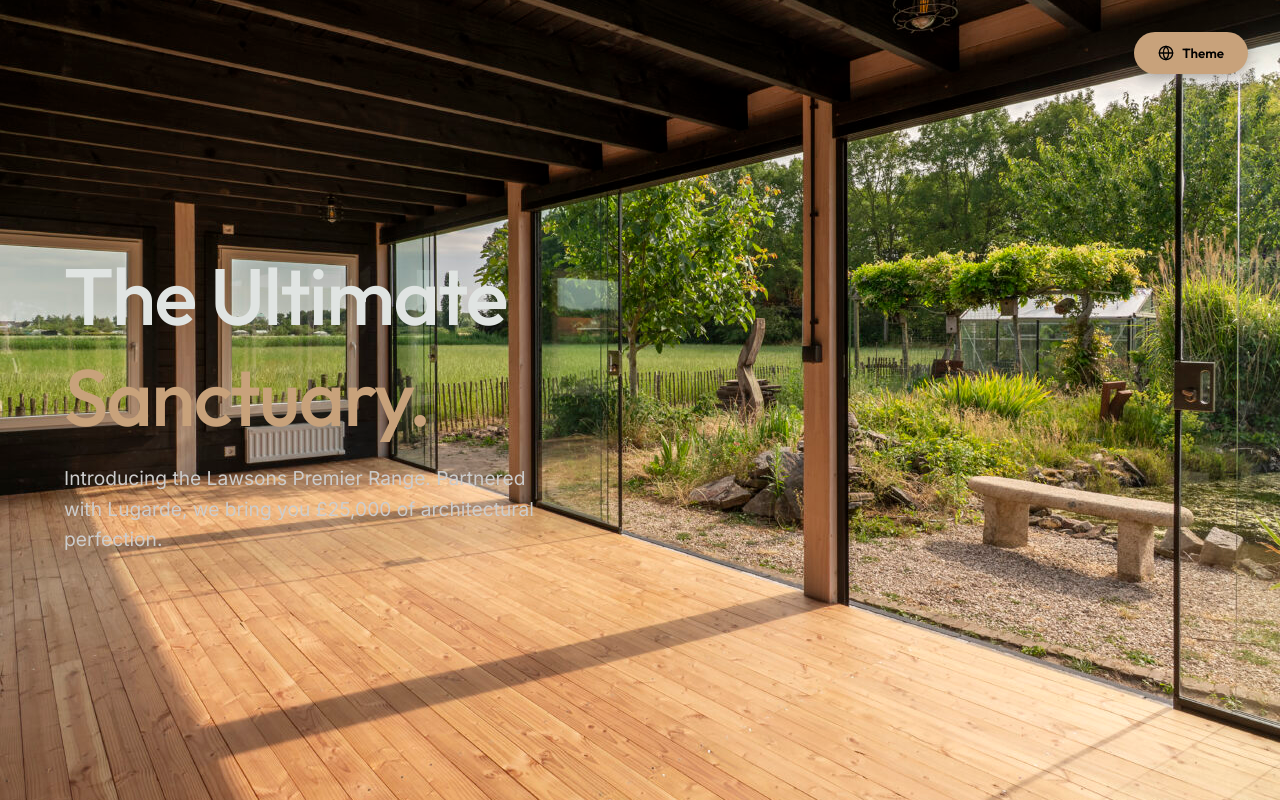
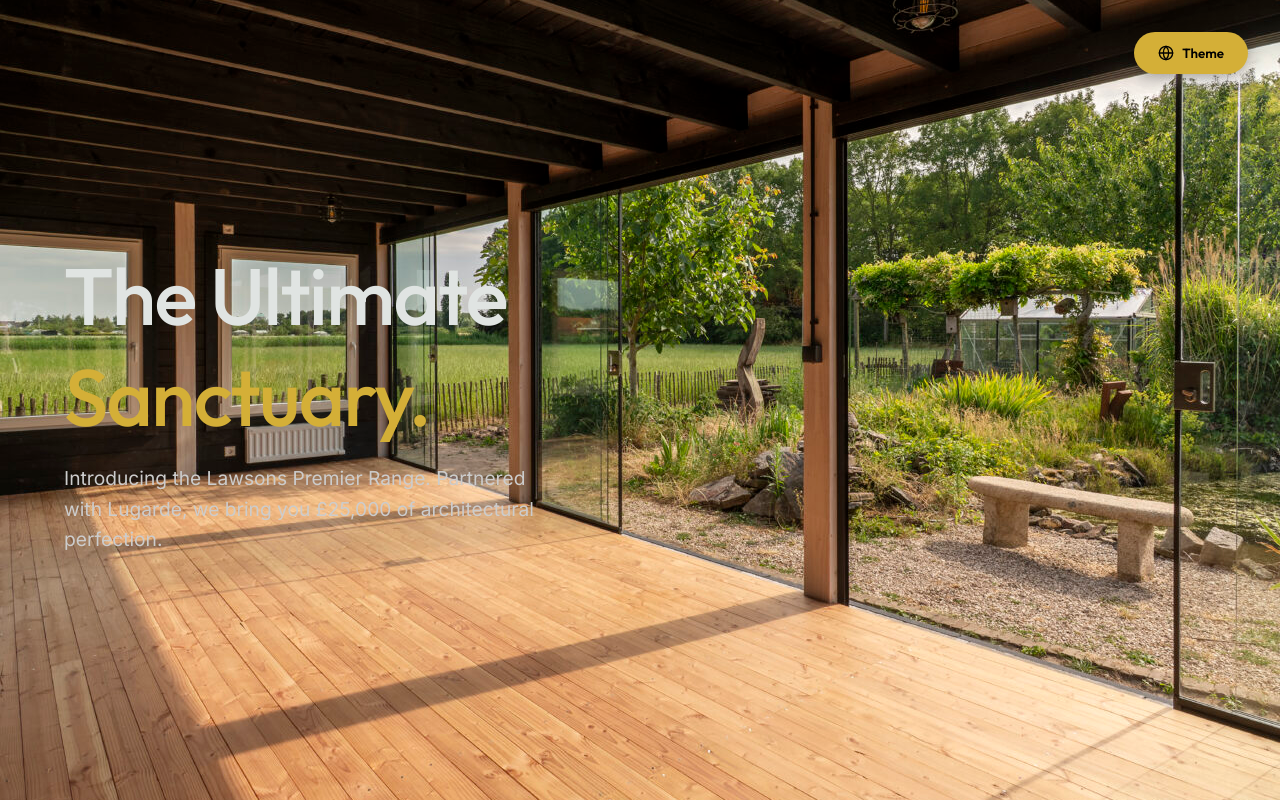
Before and after one commit to Cameron-Spree/Lawsons-Shed-Landing, a React (Vite) app: page / in a window 1280 px wide. Shown: the top 800 px of the page. Built offline with nearby package versions, Linux system fonts and the light colour scheme.

Commit message:
Add/Update src/components/ThemeCustomizer.jsx

```diff
--- a/src/components/ThemeCustomizer.jsx
+++ b/src/components/ThemeCustomizer.jsx
@@ -3,9 +3,10 @@ import React, { useState, useEffect } from 'react';
 export default function ThemeCustomizer() {
     const [isOpen, setIsOpen] = useState(false);
     const [colors, setColors] = useState({
-        primary: '#0a140e',
-        secondary: '#c8a27b',
-        tertiary: '#f4f0e6'
+        primary: '#0F1F15',
+        secondary: '#D4AF37',
+        tertiary: '#F9F9F6',
+        text: '#E0E4E2'
     });
 
     // Apply colors to CSS variables
@@ -13,11 +14,42 @@ export default function ThemeCustomizer() {
         document.documentElement.style.setProperty('--law-green', colors.primary);
         document.documentElement.style.setProperty('--law-yellow', colors.secondary);
         document.documentElement.style.setProperty('--law-offwhite', colors.tertiary);
+        document.documentElement.style.setProperty('--law-text', colors.text);
     }, [colors]);
 
     const handleColorChange = (key, value) => {
         setColors(prev => ({ ...prev, [key]: value }));
     };
+
+    const ColorInput = ({ label, colorKey, value }) => (
+        <div style={{ display: 'flex', flexDirection: 'column', gap: '0.4rem' }}>
+            <span style={{ fontSize: '0.9rem', color: '#ccc' }}>{label}</span>
+            <div style={{ display: 'flex', gap: '0.5rem', alignItems: 'center' }}>
+                <input
+                    type="color"
+                    value={value}
+                    onChange={(e) => handleColorChange(colorKey, e.target.value)}
+                    style={{ width: '40px', height: '40px', border: 'none', borderRadius: '4px', cursor: 'pointer', background: 'none', padding: 0 }}
+                />
+                <input
+                    type="text"
+                    value={value}
+                    onChange={(e) => handleColorChange(colorKey, e.target.value)}
+                    placeholder="#000000"
+                    style={{
+                        flex: 1,
+                        background: 'rgba(255,255,255,0.1)',
+                        border: '1px solid rgba(255,255,255,0.2)',
+                        borderRadius: '4px',
+                        color: '#fff',
+                        padding: '0.4rem 0.6rem',
+                        fontFamily: 'monospace',
+                        textTransform: 'uppercase'
+                    }}
+                />
+            </div>
+        </div>
+    );
 
     return (
         <div style={{ position: 'fixed', top: '2rem', right: '2rem', zIndex: 9999 }}>
@@ -53,7 +85,7 @@ export default function ThemeCustomizer() {
                     position: 'absolute',
                     top: '3rem',
                     right: '0',
-                    width: '280px',
+                    width: '320px',
                     padding: '1.5rem',
                     marginTop: '1rem',
                     backdropFilter: 'blur(20px)',
@@ -62,40 +94,14 @@ export default function ThemeCustomizer() {
                     <h3 style={{ fontSize: '1.2rem', fontFamily: 'var(--font-heading)', marginBottom: '1.5rem', borderBottom: '1px solid rgba(255,255,255,0.1)', paddingBottom: '0.5rem' }}>Customize Palette</h3>
 
                     <div style={{ display: 'flex', flexDirection: 'column', gap: '1.2rem' }}>
-
-                        <label style={{ display: 'flex', justifyContent: 'space-between', alignItems: 'center' }}>
-                            <span style={{ fontSize: '0.9rem', color: '#ccc' }}>Primary (Backgrounds)</span>
-                            <input
-                                type="color"
-                                value={colors.primary}
-                                onChange={(e) => handleColorChange('primary', e.target.value)}
-                                style={{ width: '40px', height: '40px', border: 'none', borderRadius: '4px', cursor: 'pointer', background: 'none' }}
-                            />
-                        </label>
-
-                        <label style={{ display: 'flex', justifyContent: 'space-between', alignItems: 'center' }}>
-                            <span style={{ fontSize: '0.9rem', color: '#ccc' }}>Secondary (Highlights)</span>
-                            <input
-                                type="color"
-                                value={colors.secondary}
-                                onChange={(e) => handleColorChange('secondary', e.target.value)}
-                                style={{ width: '40px', height: '40px', border: 'none', borderRadius: '4px', cursor: 'pointer', background: 'none' }}
-                            />
-                        </label>
-
-                        <label style={{ display: 'flex', justifyContent: 'space-between', alignItems: 'center' }}>
-                            <span style={{ fontSize: '0.9rem', color: '#ccc' }}>Tertiary (Text/Accents)</span>
-                            <input
-                                type="color"
-                                value={colors.tertiary}
-                                onChange={(e) => handleColorChange('tertiary', e.target.value)}
-                                style={{ width: '40px', height: '40px', border: 'none', borderRadius: '4px', cursor: 'pointer', background: 'none' }}
-                            />
-                        </label>
+                        <ColorInput label="Primary Background" colorKey="primary" value={colors.primary} />
+                        <ColorInput label="Highlight Accents" colorKey="secondary" value={colors.secondary} />
+                        <ColorInput label="Light Tone" colorKey="tertiary" value={colors.tertiary} />
+                        <ColorInput label="Main Text Color" colorKey="text" value={colors.text} />
                     </div>
 
                     <button
-                        onClick={() => setColors({ primary: '#0a140e', secondary: '#c8a27b', tertiary: '#f4f0e6' })}
+                        onClick={() => setColors({ primary: '#0F1F15', secondary: '#D4AF37', tertiary: '#F9F9F6', text: '#E0E4E2' })}
                         style={{
                             width: '100%',
                             marginTop: '1.5rem',
```
